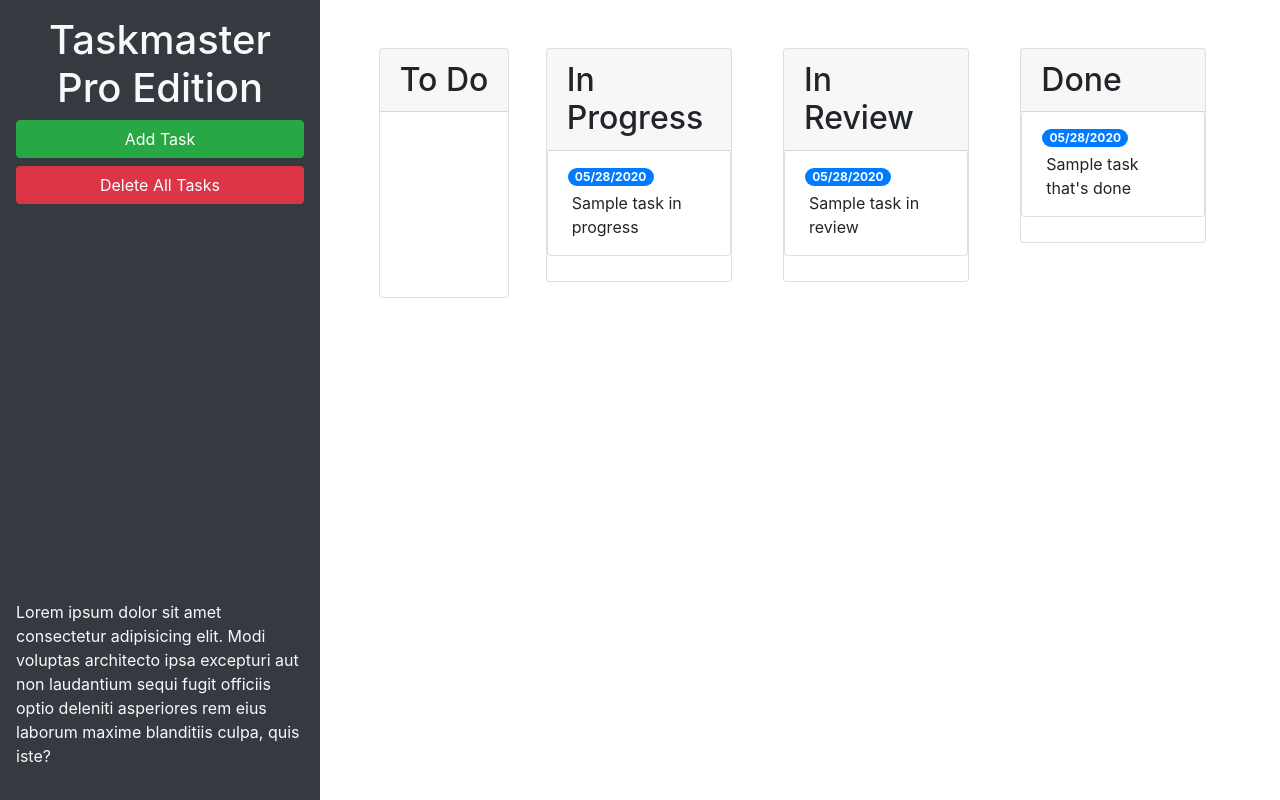
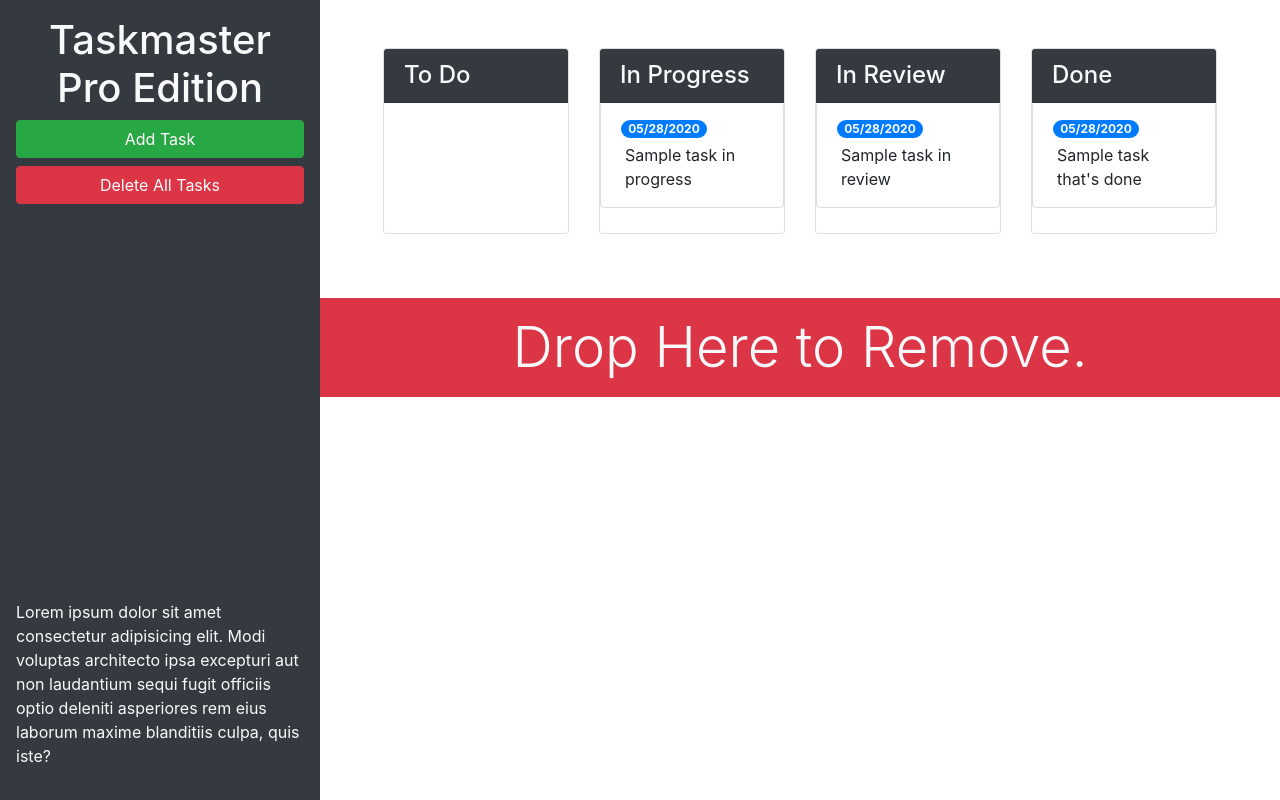
Before and after one commit to hamiltondowdy/taskmasterHD, a plain HTML site: page index.html in a window 1280 px wide. Drawn offline with nearby package versions, Linux system fonts and the light colour scheme.

Commit message:
add bootstrap components

```diff
--- a/index.html
+++ b/index.html
@@ -18,24 +18,27 @@
       <button id="create-task" class="btn btn-block btn-success" data-toggle="modal" data-target="#task-form-modal">Add
         Task</button>
       <button id="remove-tasks" class="btn btn-block btn-danger">Delete All Tasks</button>
-      <p class="mt-auto">Lorem ipsum dolor sit amet consectetur adipisicing elit. Modi voluptas architecto ipsa
+      <p class="mt-auto d-none d-lg-block">Lorem ipsum dolor sit amet consectetur adipisicing elit. Modi voluptas architecto ipsa
         excepturi aut non
         laudantium sequi fugit officiis optio deleniti asperiores rem eius laborum maxime blanditiis culpa, quis iste?
       </p>
     </header>
-    <main class="col-12 col-lg-9">
+    <main class="col-12 col-lg-9 d-flex flex-column">
       <div class="m-5 row justify-content-around">
+
+        <div class="col-12 col-md-6 col-xl-3 mb-3">
         <div class="card">
-        <h2 class="card-header">
+        <h4 class="card-header bg-dark text-light">
         To Do
-        </h2>
+        </h4>
         <ul id="list-toDo" class="list-group"></ul>
+      </div>
       </div>
       <div class="col-12 col-md-6 col-xl-3 mb-3">
         <div class="card">
-        <h2 class="card-header">
+          <h4 class="card-header bg-dark text-light">
           In Progress
-        </h2>
+        </h4>
         <ul id="list-inProgress" class="list-group">
         <li class="list-group-item">
           <span class="badge badge-primary badge-pill">05/28/2020</span>
@@ -46,9 +49,9 @@
       </div>
       <div class="col-12 col-md-6 col-xl-3 mb-3">
         <div class="card">
-        <h2 class="card-header">
+          <h4 class="card-header bg-dark text-light">
           In Review
-        </h2>
+        </h4>
         <ul id="list-inReview" class="list-group">
           <li class="list-group-item">
             <span class="badge badge-primary badge-pill">05/28/2020</span>
@@ -59,9 +62,9 @@
     </div>
       <div class="col-12 col-md-6 col-xl-3 mb-3">
         <div class="card">
-        <h2 class="card-header">
+          <h4 class="card-header bg-dark text-light">
           Done
-        </h2>
+        </h4>
         <ul id="list-done" class="list-group">
           <li class="list-group-item">
             <span class="badge badge-primary badge-pill">05/28/2020</span>
@@ -69,6 +72,11 @@
           </li>
         </ul>
       </div>
+    </div>
+  </div>
+  <div id="trash">
+    <div class="w-100 bg-danger p-3 text-center text-light display-4">
+      Drop Here to Remove.
     </div>
   </div>
     </main>
```
